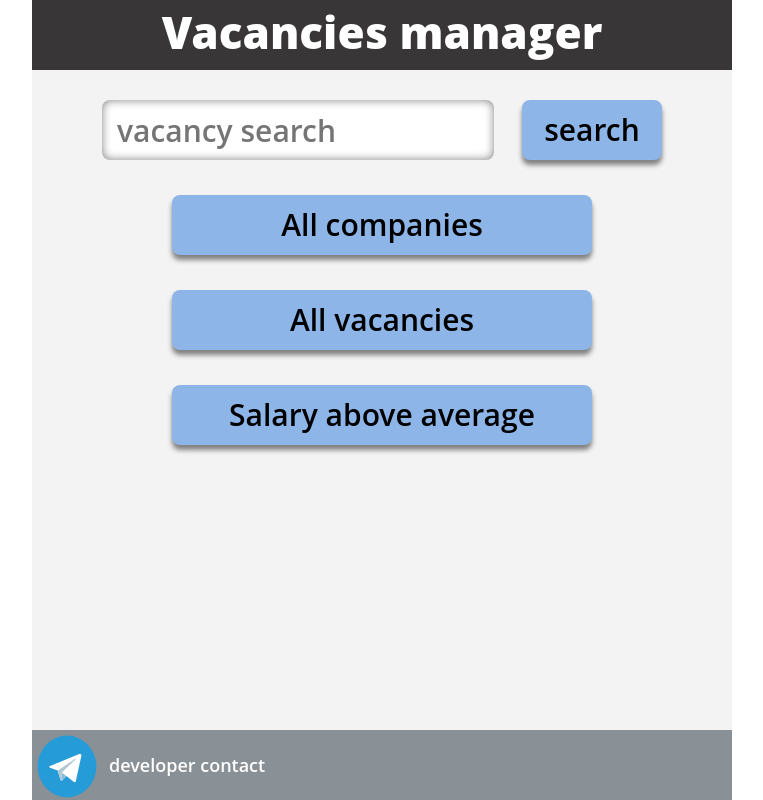
After one commit to SmetankinSergei/course_work_5, a Flask app: template src/templates/main_page.html in a window 1280 px wide. The commit adds this page. Shown: the whole page, without its empty margins (258-1021 px from the left). Run offline with Flask 3, Linux system fonts and the light colour scheme; the template is opened without the code that fills it, so the values that code supplies are empty.

Commit message:
another working night!

```diff
--- a/src/static/css/base.css
+++ b/src/static/css/base.css
@@ -19,6 +19,7 @@ header {
 
 .main_name, .footer_text {
     padding-top: 10px;
+    font-weight: 800;
     text-align: center;
 }
 
@@ -49,10 +50,12 @@ footer {
     width: 64px;
     margin-left: 3px;
     margin-top: 3px;
+    transition: opacity 300ms linear;
 }
 
 .logo_telegram:hover {
-    opacity: 80%;
+    opacity: 60%;
+    transition: opacity 300ms linear;
 }
 
 footer {
--- /dev/null
+++ b/src/static/css/main_page.css
@@ -0,0 +1,38 @@
+.search_bar {
+    margin-top: 30px;
+    margin-left: 10%;
+    display: flex;
+    justify-content: space-between;
+    height: 60px;
+    width: 80%;
+}
+
+.search_input {
+    margin: 0;
+    padding: 0;
+    width: 70%;
+    border-radius: 8px;
+    font-size: 30px;
+    font-weight: 600;
+    padding-left: 15px;
+    box-shadow: inset 0 0 10px grey;
+}
+
+.search_button {
+    font-size: 30px;
+    font-weight: 600;
+    text-align: center;
+    padding-top: 15px;
+    display: block;
+    width: 25%;
+    background-color: blue;
+    border-radius: 8px;
+    box-shadow: 0 5px 5px grey;
+    background-color: #8db5e8;
+    transition: background-color 300ms linear;
+}
+
+.search_button:hover {
+    background-color: #c6d9f1;
+    transition: background-color 300ms linear;
+}
--- a/src/static/css/start_page.css
+++ b/src/static/css/start_page.css
@@ -1,12 +1,6 @@
-.buttons {
-    width: 100%;
-    display: flex;
-    flex-direction: column;
+.button {
     font-size: 30px;
     font-weight: 600;
-}
-
-.button {
     width: 60%;
     height: 60px;
     margin-left: 20%;
@@ -15,8 +9,41 @@
     text-align: center;
     border-radius: 8px;
     background-color: #8db5e8;
+    transition: background-color 300ms linear;
+    box-shadow: 0 5px 5px grey;
 }
 
 .button:hover {
     background-color: #c6d9f1;
+    transition: background-color 300ms linear;
 }
+
+.button_clicked {
+    display: none;
+}
+
+#loading {
+    display: none;
+    margin-top: 30%;
+    margin-left: 40%;
+    width: 20%;
+    justify-content: center;
+}
+
+.gear {
+    width: 100%;
+    margin-bottom: 20px;
+    transition: all 0.5s ease;
+    animation: rotate 6s linear infinite;
+}
+
+@keyframes rotate {
+  from {
+    transform: rotate(-360deg);
+  }
+}
+
+.loading_text {
+    text-align: center;
+    font-size: 32px;
+}
--- a/src/templates/base.html
+++ b/src/templates/base.html
@@ -8,7 +8,7 @@
         <meta http-equiv="X-UA-Compatible" content="ie=edge">
         <link rel="shortcut icon" href="{{ url_for('static', filename='img/icon.svg') }}">
         <link rel="stylesheet" href="{{ url_for('static', filename='css/null_style.css') }}">
-        <title>{% block title %}Forms-finder{% endblock %}</title>
+        <title>{% block title %}Vacancies manager{% endblock %}</title>
         <link rel="stylesheet" href="{{ url_for('static', filename='css/base.css') }}">
         {% block style %}{% endblock %}
     </head>
@@ -16,7 +16,7 @@
     <body>
         <header>
             {% block header %}
-                <h1 class="main_name">Forms-finder</h1>
+                <h1 class="main_name">Vacancies manager</h1>
             {% endblock %}
         </header>
 
--- /dev/null
+++ b/src/templates/main_page.html
@@ -0,0 +1,17 @@
+{% extends 'base.html' %}
+
+{% block style %}
+<link rel="stylesheet" href="{{ url_for('static', filename='css/start_page.css') }}">
+<link rel="stylesheet" href="{{ url_for('static', filename='css/main_page.css') }}">
+{% endblock %}
+
+{% block body %}
+<form class="search_bar" method="get">
+    <input class="search_input" type="text" placeholder="vacancy search">
+    <a class="search_button" href=""><div>search</div></a>
+</form>
+
+<a id="all_companies_button" href="/main_page" onclick='myFunction()'><div class="button">All companies</div></a>
+<a id="all_vacancies_button" href="/main_page" onclick='myFunction()'><div class="button">All vacancies</div></a>
+<a id="above_average_button" href="/main_page" onclick='myFunction()'><div class="button">Salary above average</div></a>
+{% endblock %}
```
Also changed, not shown: src/db_manager.py (+15 -0 lines), src/routes.py (+9 -1 lines), src/templates/start_page.html (+12 -3 lines), src/work_session.py (+6 -2 lines), src/static/img/gear.svg (added), src/static/img/icon.svg (added).
